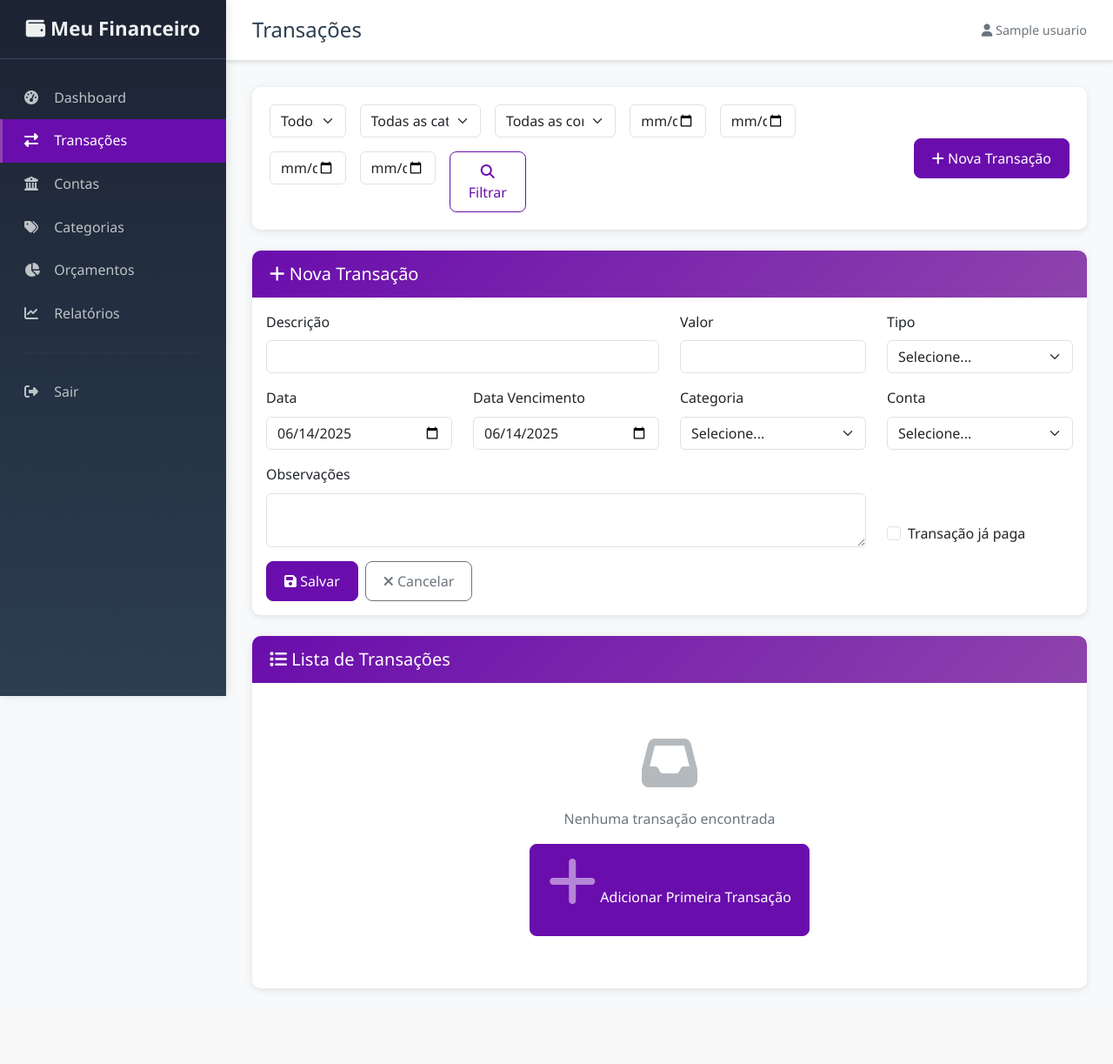
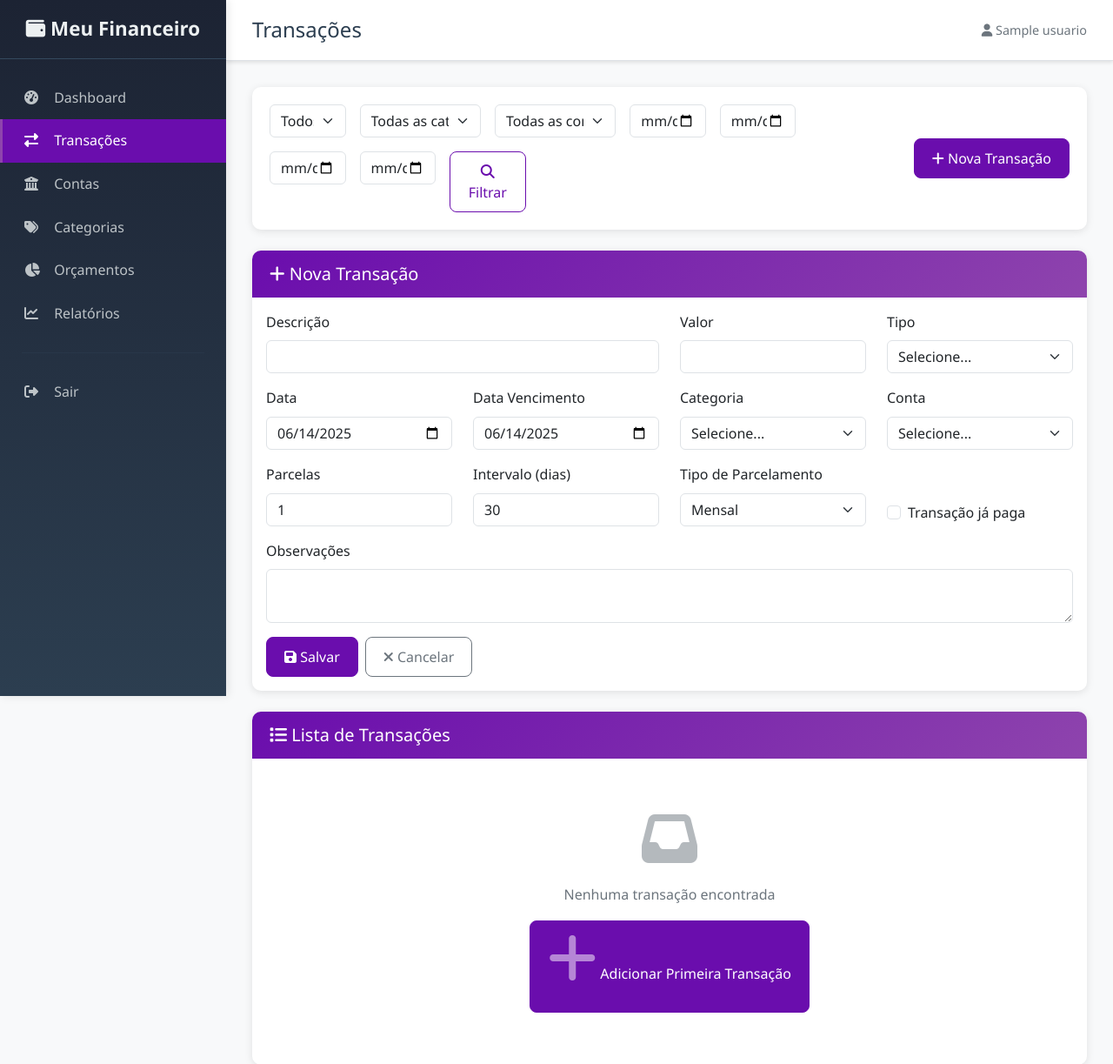
Before and after one commit to Adrianogat0/GESTOR-PESSOAL, a Flask app: page /transacoes/nova in a window 1280 px wide. Shown: the top 1223 px of the page at 87% size. Before the commit the page ends 1138 px from the top, so only its background shows below. Run offline with Flask 3, Linux system fonts and the light colour scheme; the visitor is signed in with stand-in values (Sample User, id 1); tables that the repository leaves empty hold one stand-in row (values such as "Sample post").

Commit message:
Update transactions.html

```diff
--- a/templates/transactions.html
+++ b/templates/transactions.html
@@ -120,9 +120,21 @@
             </div>
 
             <div class="row">
-                <div class="col-md-9 mb-3">
-                    <label for="observacoes" class="form-label">Observações</label>
-                    <textarea class="form-control" id="observacoes" name="observacoes" rows="2"></textarea>
+    <div class="col-md-3 mb-3">
+        <label for="parcelas" class="form-label">Parcelas</label>
+        <input type="number" class="form-control" id="parcelas" name="parcelas" min="1" value="1">
+    </div>
+    <div class="col-md-3 mb-3">
+        <label for="intervalo_parcelas" class="form-label">Intervalo (dias)</label>
+        <input type="number" class="form-control" id="intervalo_parcelas" name="intervalo_parcelas" min="1" value="30">
+    </div>
+    <div class="col-md-3 mb-3">
+        <label for="tipo_parcelamento" class="form-label">Tipo de Parcelamento</label>
+        <select class="form-select" id="tipo_parcelamento" name="tipo_parcelamento">
+            <option value="mensal">Mensal</option>
+            <option value="quinzenal">Quinzenal</option>
+            <option value="semanal">Semanal</option>
+        </select>
     </div>
     <div class="col-md-3 mb-3 d-flex align-items-end">
         <div class="form-check">
@@ -133,6 +145,11 @@
         </div>
     </div>
 </div>
+<div class="mb-3">
+    <label for="observacoes" class="form-label">Observações</label>
+    <textarea class="form-control" id="observacoes" name="observacoes" rows="2"></textarea>
+</div>
+
 
             <div class="d-flex gap-2">
                 <button type="submit" class="btn btn-primary">
```
Lines whose indentation alone changed are shown as unchanged.
